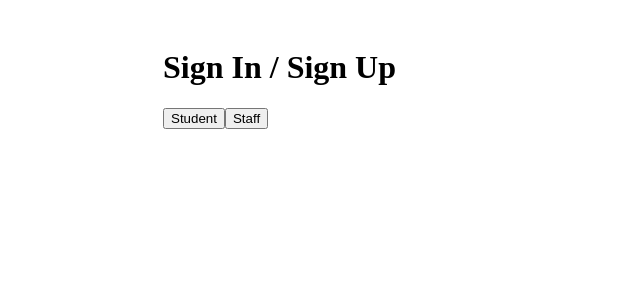
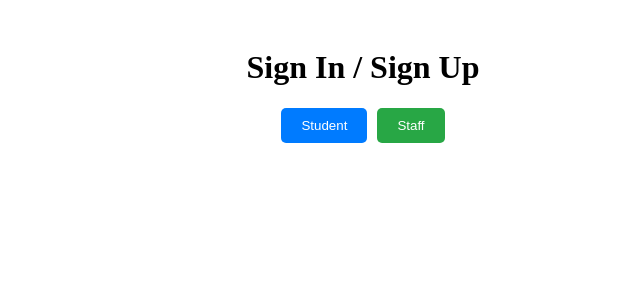
Before and after one commit to zain-zubair/graduate-project-cps731, a Next.js app: page /auth in a window 1280 px wide. Shown: the top 300 px of the page, without its empty margins (277-917 px from the left). Built offline with nearby package versions, Linux system fonts and the light colour scheme.

Commit message:
Centered buttons and styled them for the Sign In / Sign Up page

```diff
--- a/app/auth/page.js
+++ b/app/auth/page.js
@@ -13,12 +13,36 @@ export default function AuthPage() {
   };
 
   return (
-  <div style={{ maxWidth: '400px', margin: 'auto', padding: '20px' }}>
-    <h1>Sign In / Sign Up</h1>
-    <div>
-      <button onClick={() => handleRoleSelect('student')}>Student</button>
-      <button onClick={() => handleRoleSelect('staff')}>Staff</button>
+    <div style={{ maxWidth: '400px', margin: 'auto', padding: '20px', textAlign: 'center' }}>
+      <h1>Sign In / Sign Up</h1>
+      <div style={{ marginTop: '20px' }}>
+        <button
+          style={{
+            padding: '10px 20px',
+            marginRight: '10px',
+            backgroundColor: '#007BFF',
+            color: '#FFF',
+            border: 'none',
+            borderRadius: '5px',
+          }}
+          onClick={() => handleRoleSelect('student')}
+        >
+          Student
+        </button>
+        <button
+          style={{
+            padding: '10px 20px',
+            backgroundColor: '#28A745',
+            color: '#FFF',
+            border: 'none',
+            borderRadius: '5px',
+          }}
+          onClick={() => handleRoleSelect('staff')}
+        >
+          Staff
+        </button>
+      </div>
     </div>
-  </div>
-  )
+  );
+
 }
```
